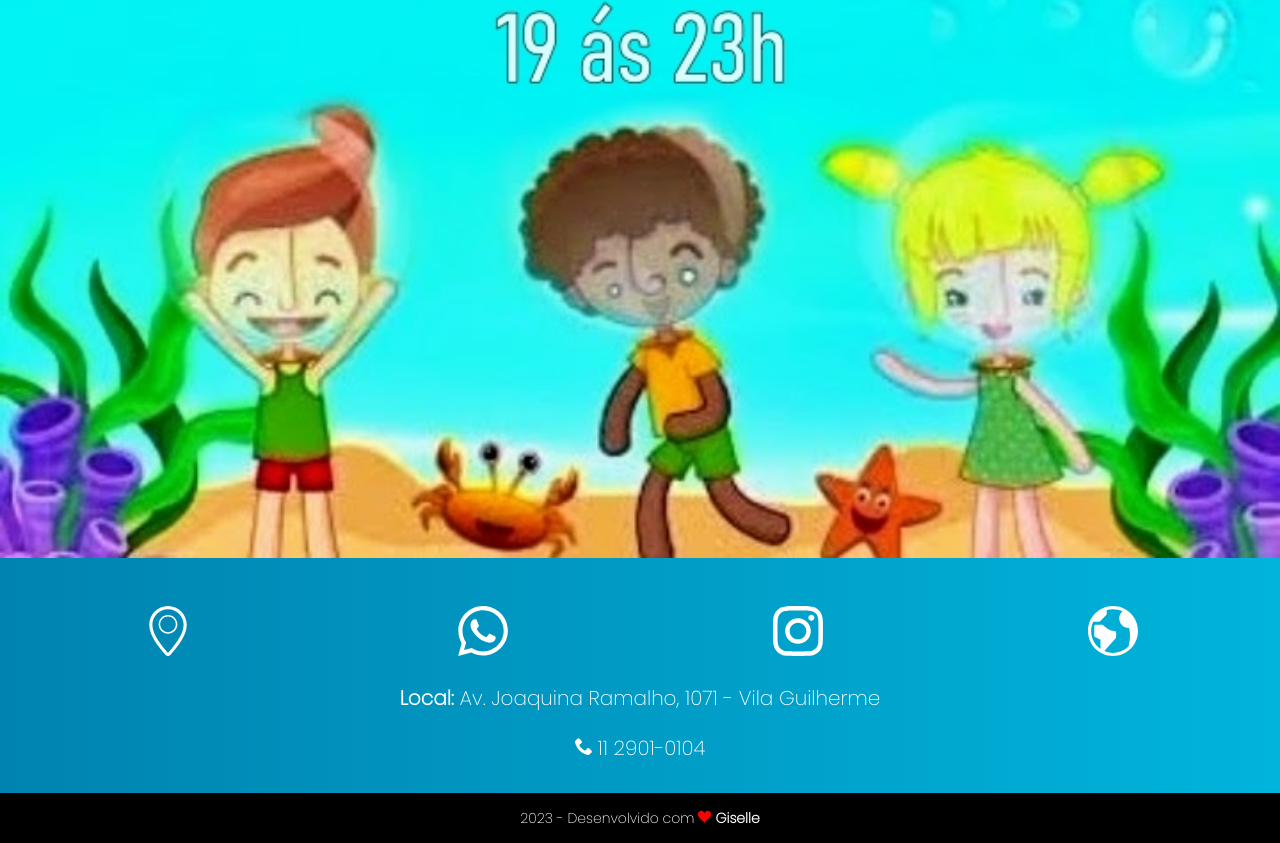
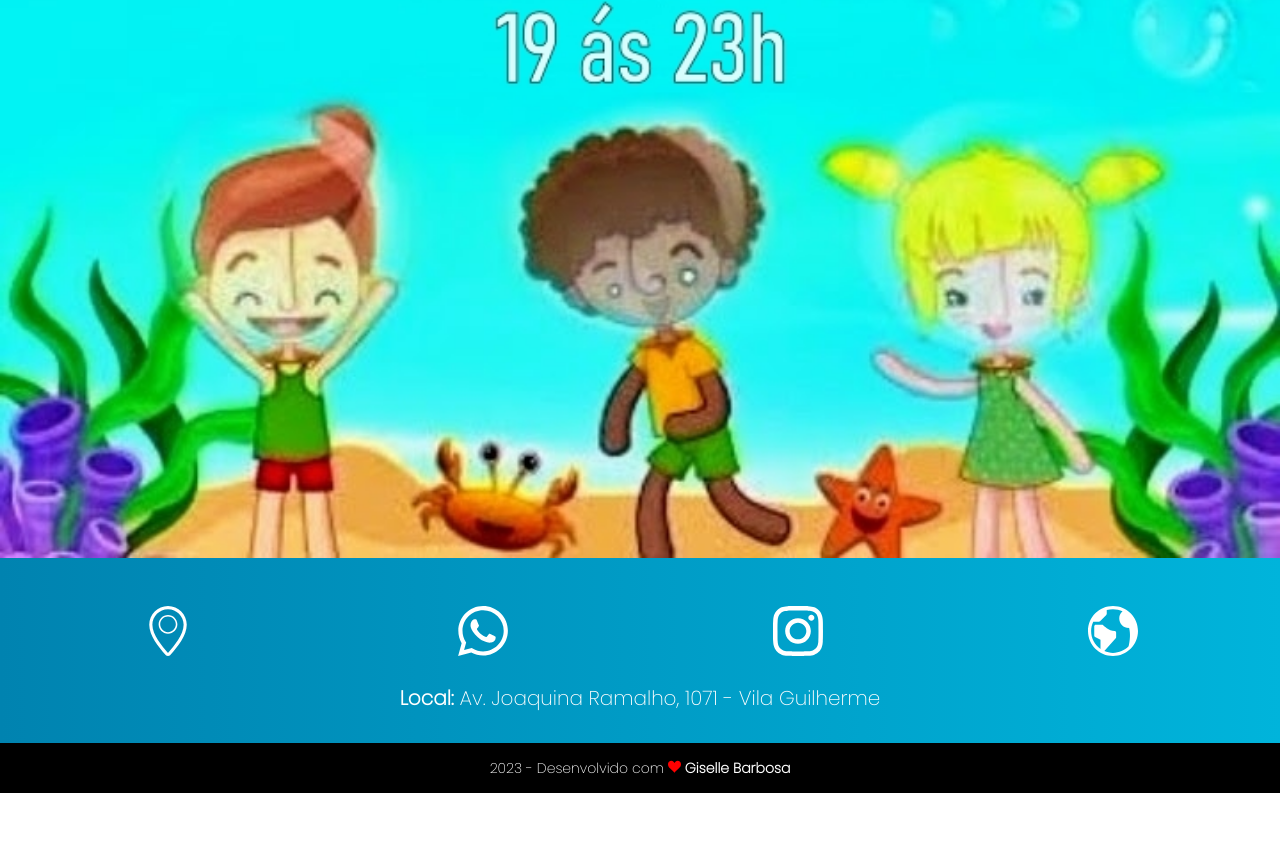
Before and after one commit to GiselleBarbosa/birthday-invitation, a plain HTML site: page index.html in a window 1280 px wide. Shown: the part 1486-2329 px from the top of the page. After the commit the page ends 2279 px from the top, so only its background shows below. Drawn offline with Linux system fonts and the light colour scheme.

Commit message:
chore: removed list contact

```diff
--- a/index.html
+++ b/index.html
@@ -60,16 +60,7 @@
       </li>
     </ul>
 
-    <ul>
-      <li class="contact">
-        <p>
-          <strong>
-            <svg class="icon icon-phone">
-              <use xlink:href="./assets/svg/icons.svg#phone"></use>
-            </svg></strong>11 2901-0104
-        </p>
-      </li>
-    </ul>
+
   </section>
 
   <footer>
@@ -79,7 +70,7 @@
         <svg class="icon heart">
           <use xlink:href="./assets/svg/icons.svg#heart"></use>
         </svg></a>
-      <strong><a href="https://github.com/GiselleBarbosa">Giselle</a></strong>
+      <strong><a href="https://github.com/GiselleBarbosa">Giselle Barbosa</a></strong>
     </h2>
   </footer>
 </body>
--- a/style/style.css
+++ b/style/style.css
@@ -77,9 +77,3 @@ h2 {
 	fill: currentColor;
 	color: red;
 }
-
-.icon-phone {
-	margin-right: 5px;
-	max-width: 18px;
-	max-height: 18px;
-}
```
